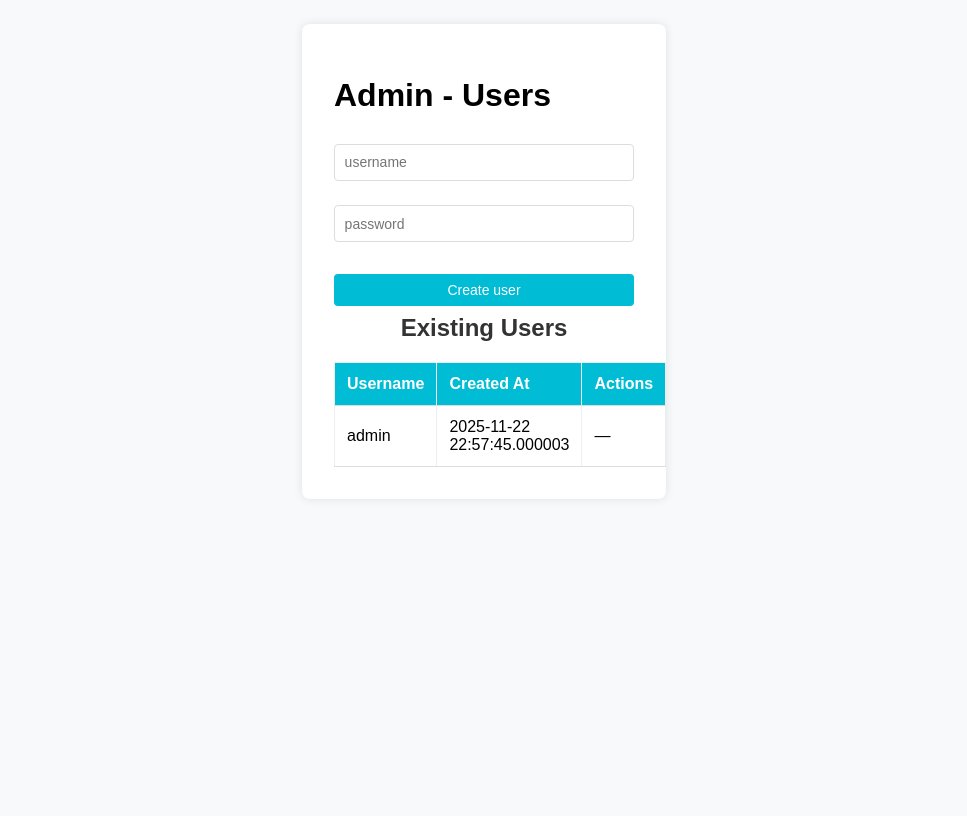
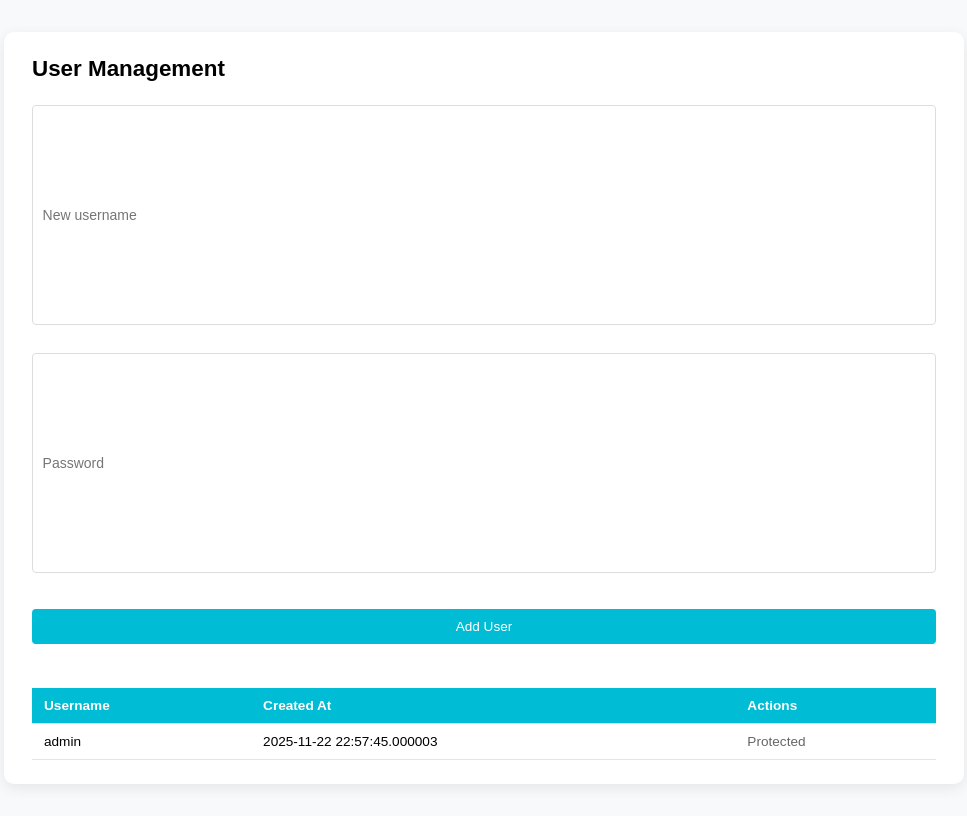
Before and after one commit to phil-keita/facturation, a Flask app: page /admin in a window 1280 px wide. Shown: the whole page, without its empty margins (156-1123 px from the left). Before the commit the page ends 467 px from the top, so only its background shows below. Run offline with Flask 3, Linux system fonts and the light colour scheme; the visitor is signed in with stand-in values (Sample User, id 1).

Commit message:
Refactor admin UI layout: dedicated classes, card styling, fix overflow

```diff
--- a/templates/admin.html
+++ b/templates/admin.html
@@ -6,34 +6,52 @@
     <title>Admin - Users</title>
     <link rel="stylesheet" href="/static/css/style.css">
     <style>
-      .container { max-width:900px; margin:24px auto }
-      table { width:100%; border-collapse:collapse }
-      th,td { border:1px solid #eee; padding:8px }
-      .form-inline { display:flex; gap:8px; align-items:center }
-      .btn { background:#00bcd4;color:#fff;border:none;padding:8px 12px;border-radius:4px }
+      /* Dedicated admin layout to avoid global .container width (300px) */
+      .admin-page { max-width: 960px; margin: 32px auto; padding: 0 16px; }
+      .admin-card { background: #fff; padding: 24px 28px; border-radius: 10px; box-shadow: 0 4px 14px rgba(0,0,0,0.08); overflow: hidden; }
+      .admin-card h1 { margin-top:0; font-size: 1.4rem; }
+      .flash-messages { list-style: none; padding: 0; margin: 0 0 16px 0; }
+      .flash-messages li { padding: 8px 12px; border-radius: 6px; margin-bottom: 8px; font-size: 0.9rem; }
+      .flash-messages li.success { background:#e0f7fa; color:#006064; }
+      .flash-messages li.danger { background:#ffebee; color:#c62828; }
+      .flash-messages li.warning { background:#fff8e1; color:#ff8f00; }
+      .admin-form { display:flex; flex-wrap:wrap; gap:12px; margin-bottom:20px; }
+      .admin-form input { flex:1 1 220px; }
+      .admin-form button { flex:0 0 auto; padding:10px 18px; }
+      .admin-table-wrapper { overflow-x:auto; }
+      table.admin-table { width:100%; border-collapse: collapse; min-width:480px; }
+      table.admin-table thead { background:#00bcd4; color:#fff; }
+      table.admin-table th, table.admin-table td { padding:10px 12px; text-align:left; border-bottom:1px solid #e5e5e5; font-size:0.85rem; }
+      table.admin-table tbody tr:hover { background:#f5fafe; }
+      .btn { background:#00bcd4; color:#fff; border:none; padding:8px 14px; border-radius:4px; cursor:pointer; font-size:0.85rem; }
+      .btn:hover { background:#0097a7; }
+      .btn-danger { background:#e53935; }
+      .btn-danger:hover { background:#c62828; }
+      @media (max-width:600px){ .admin-card { padding:20px 18px; } .admin-form input { flex:1 1 100%; } }
     </style>
   </head>
   <body>
-    <div class="container">
-      <h1>Admin - Users</h1>
+    <div class="admin-page">
+      <div class="admin-card">
+        <h1>User Management</h1>
         {% with messages = get_flashed_messages(with_categories=true) %}
           {% if messages %}
-          <ul>
+            <ul class="flash-messages">
             {% for category, msg in messages %}
-            <li style="color: {% if category == 'danger' %}#c00{% else %}#080{% endif %};">{{ msg }}</li>
+              <li class="{{ category }}">{{ msg }}</li>
             {% endfor %}
             </ul>
           {% endif %}
         {% endwith %}
 
-      <form method="post" class="form-inline">
-        <input name="username" placeholder="username" required>
-        <input name="password" placeholder="password" type="password" required>
-        <button class="btn" type="submit">Create user</button>
+        <form method="post" class="admin-form" autocomplete="off">
+          <input name="username" placeholder="New username" required>
+          <input name="password" placeholder="Password" type="password" required>
+          <button class="btn" type="submit">Add User</button>
         </form>
 
-      <h2>Existing Users</h2>
-      <table>
+        <div class="admin-table-wrapper">
+          <table class="admin-table">
             <thead><tr><th>Username</th><th>Created At</th><th>Actions</th></tr></thead>
             <tbody>
             {% for u in users %}
@@ -44,10 +62,10 @@
                   {% if u.username != 'admin' %}
                   <form method="post" action="{{ url_for('admin_delete') }}" style="display:inline">
                     <input type="hidden" name="user_id" value="{{ u.id }}">
-                <button class="btn" type="submit" onclick="return confirm('Delete user {{ u.username }}?')">Delete</button>
+                    <button class="btn btn-danger" type="submit" onclick="return confirm('Delete user {{ u.username }}?')">Delete</button>
                   </form>
                   {% else %}
-                —
+                    <span style="opacity:0.6">Protected</span>
                   {% endif %}
                 </td>
               </tr>
@@ -55,5 +73,7 @@
             </tbody>
           </table>
         </div>
+      </div>
+    </div>
   </body>
 </html>
```
Lines whose indentation alone changed are shown as unchanged.
